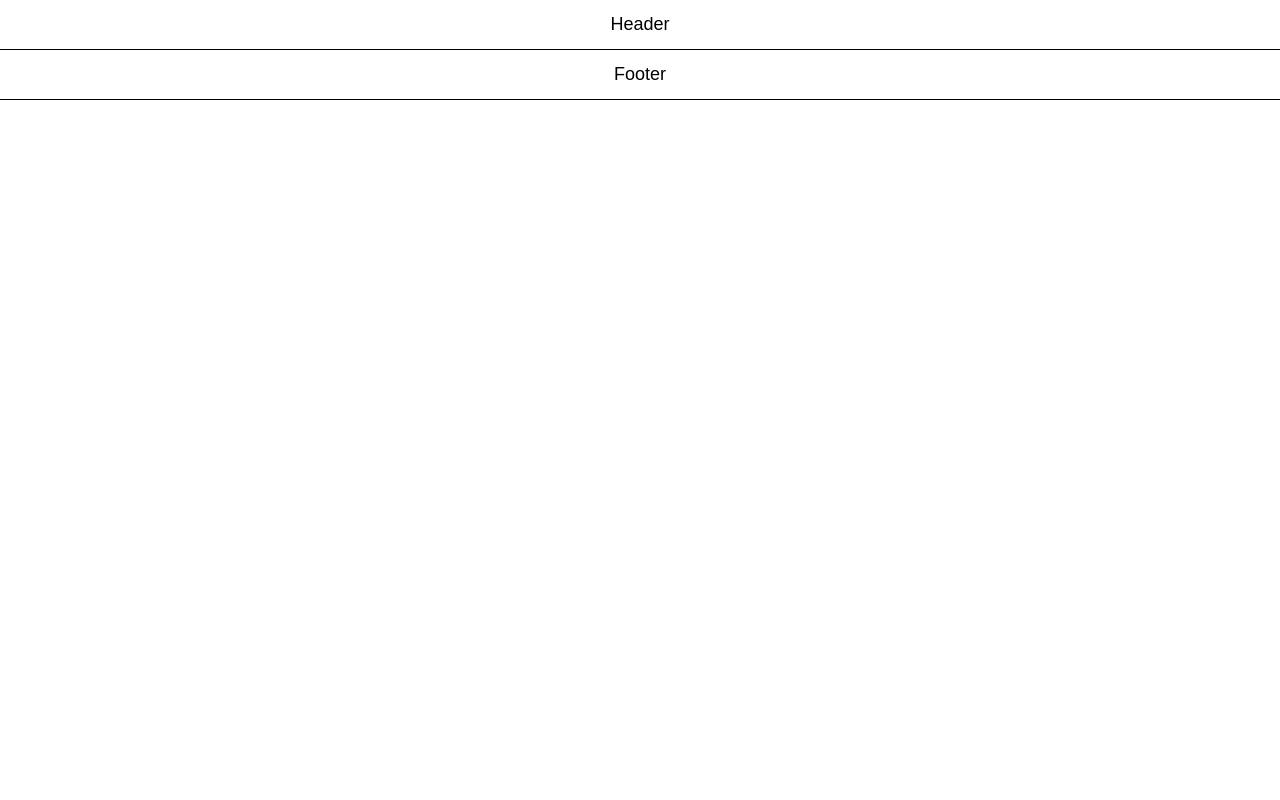
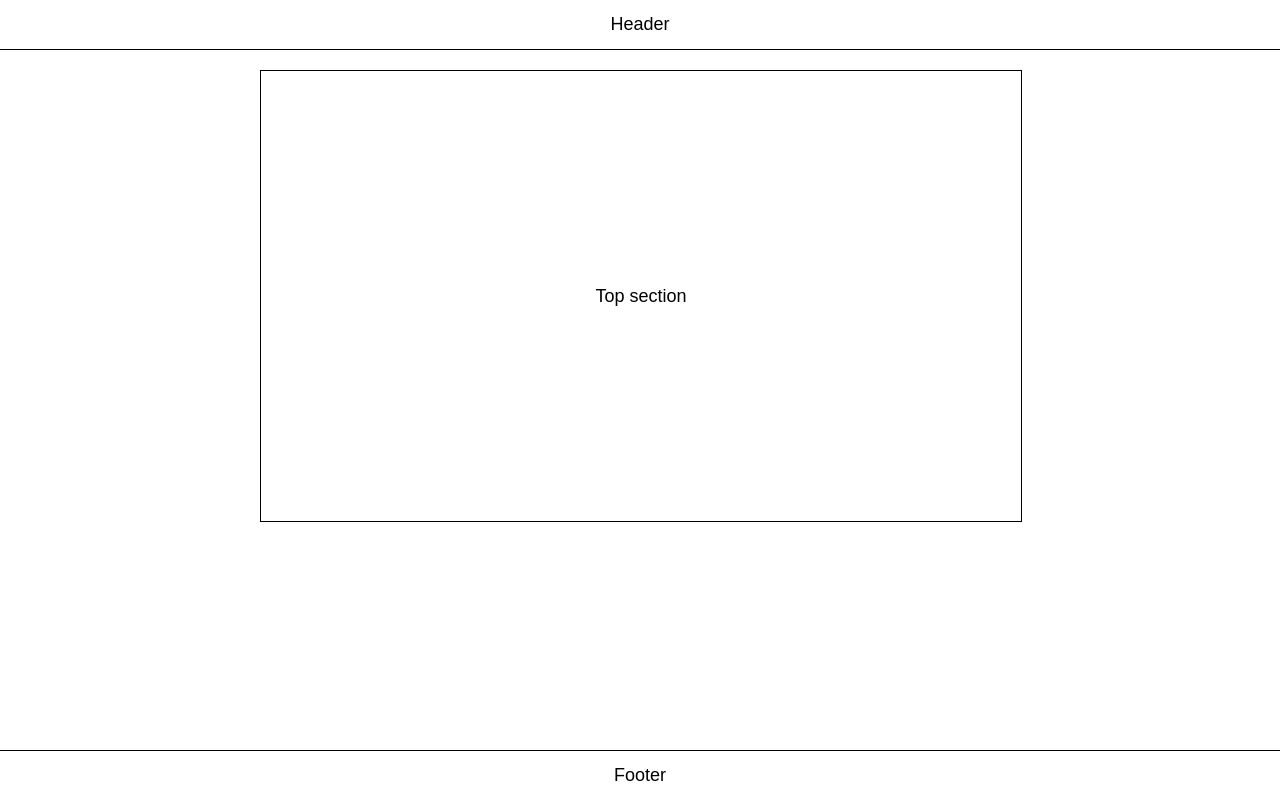
Before and after one commit to ooloo-io/github-flow-danilakritsky, a website: page src/index.html in a window 1280 px wide. Drawn offline with nearby package versions, Linux system fonts and the light colour scheme.

Commit message:
Top Section (#6)
* Add top section

* Style top section

```diff
--- a/src/index.html
+++ b/src/index.html
@@ -4,8 +4,8 @@
 <head>
   <meta charset="utf-8">
 
-  <title>GitHub Flow Course</title>
-  <meta name="description" content="GitHub Flow Course">
+  <title>GitHub Pull Request Flow Course</title>
+  <meta name="description" content="GitHub Pull Request Flow Course">
   <meta name="author" content="Johannes Kettmann">
 
   <link rel="stylesheet" href="https://cdnjs.cloudflare.com/ajax/libs/normalize/8.0.1/normalize.min.css">
@@ -16,8 +16,12 @@
   <header class="header">
     Header
   </header>
-  <main type='content'></main>
-  <footer class="header">
+  <main class="content">
+    <section class="section">
+      Top section
+    </section>
+  </main>
+  <footer class="footer">
     Footer
   </footer>
 </body>
--- a/src/styles.css
+++ b/src/styles.css
@@ -16,12 +16,22 @@ body {
   display: flex;
   justify-content: center;
   align-items: center;
-  border-bottom: 1px solid black;
+  border-top: 1px solid black;
 }
 
 .content {
-  min-height: calc(100vh - 100px);
-  width: 720px;
+  min-height: calc(100vh - 140px);
+  width: 760px;
   max-width: 100%;
   margin: auto;
+  padding: 20px;
 }
+
+.section {
+  height: 450px;
+  width: 100%;
+  display: flex;
+  justify-content: center;
+  align-items: center;
+  border: 1px solid black;
+}
```
